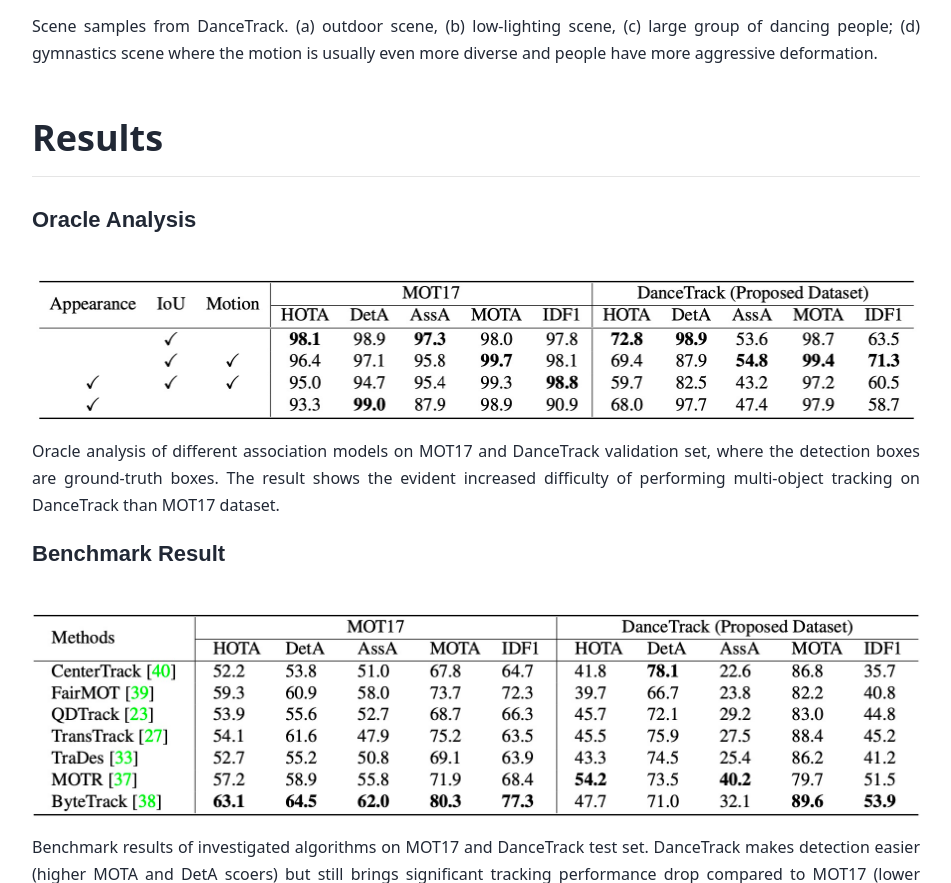
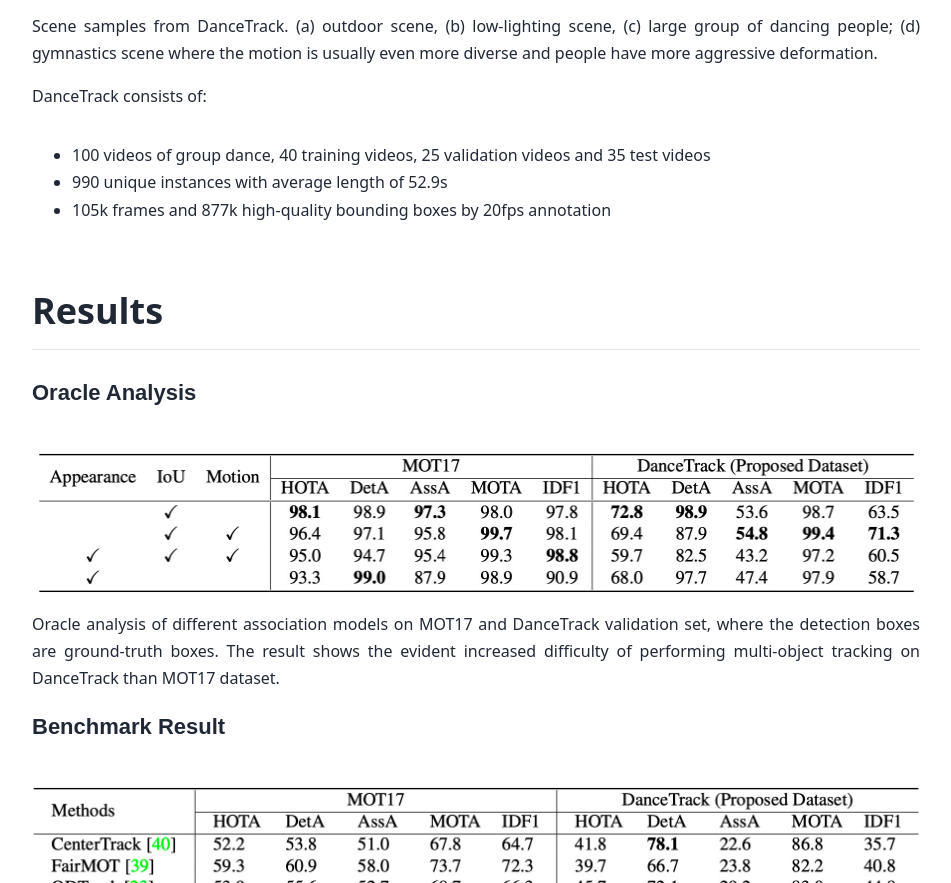
Before and after one commit to DanceTrack/dancetrack.github.io, a plain HTML site: page index.html in a window 1280 px wide. Shown: the part 2033-2916 px from the top of the page, without its empty margins (184-1135 px from the left). Drawn offline with Linux system fonts and the light colour scheme; some icons are missing; a web font is replaced by a local one.

Commit message:
init code

```diff
--- a/index.html
+++ b/index.html
@@ -147,6 +147,15 @@
         <p>
         Scene samples from DanceTrack. (a) outdoor scene, (b) low-lighting scene, (c) large group of dancing people; (d) gymnastics scene where the motion is usually even more diverse and people have more aggressive deformation.
         </p>
+        <p>
+        DanceTrack consists of:
+            <ul>
+              <li>100 videos of group dance, 40 training videos, 25 validation videos and 35 test videos</li>
+              <li>990 unique instances with average length of 52.9s</li>
+              <li>105k frames and 877k high-quality bounding boxes by 20fps annotation</li>
+            </ul>
+        </p>
+
          <h2 id="results">
             Results
         </h2>
```
